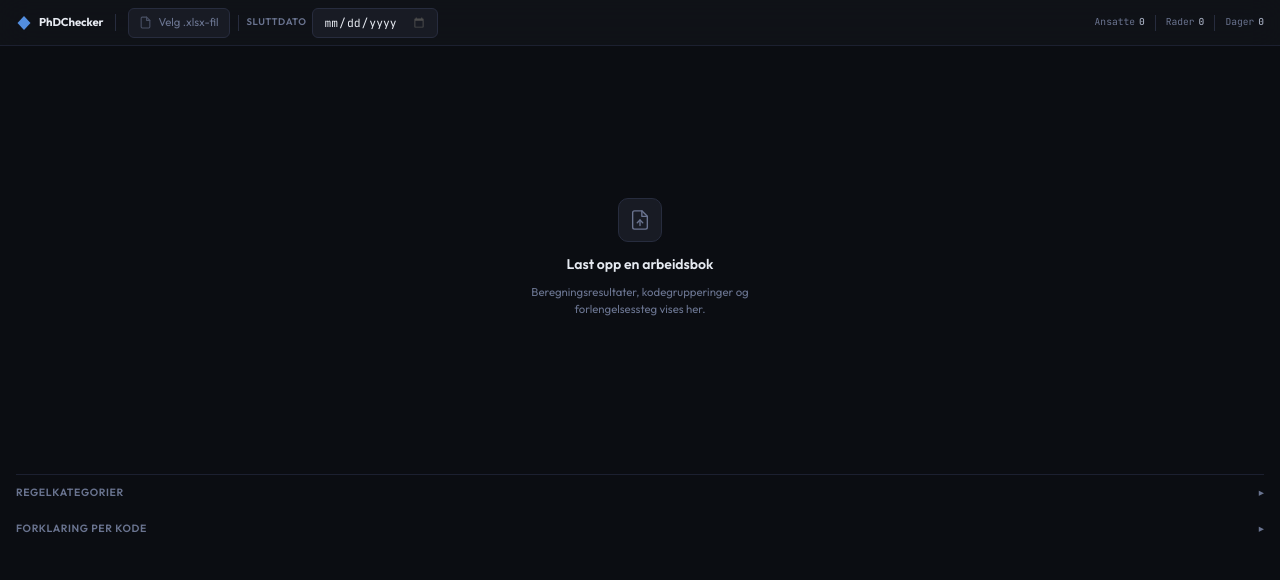
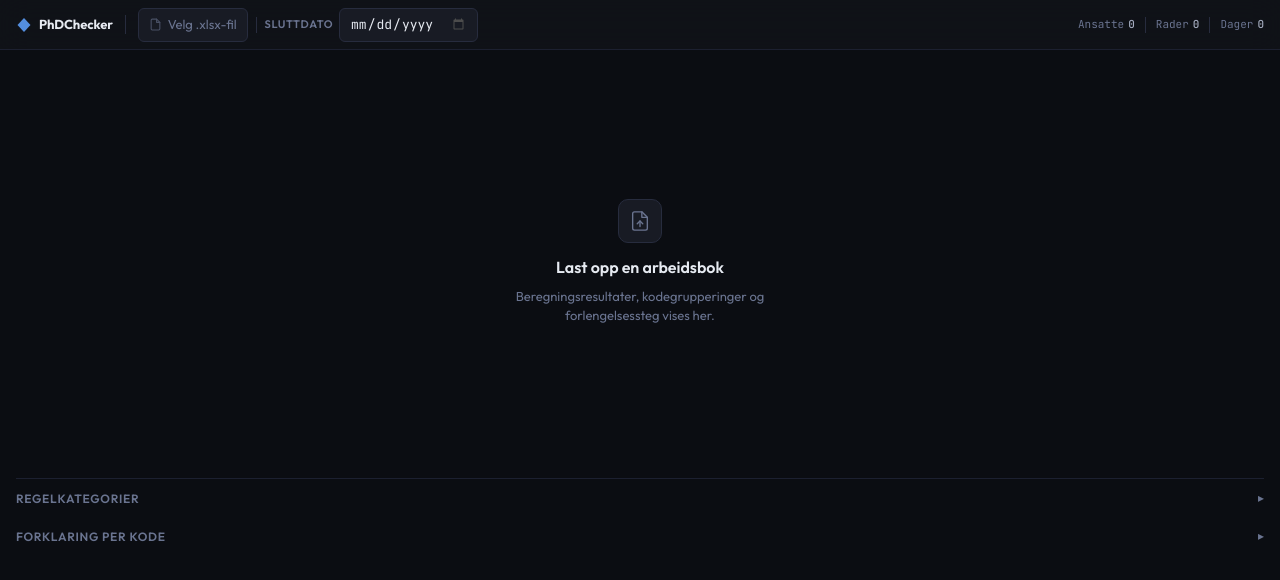
Before and after one commit to UiT-ITA/NySluttdato, a React (Vite) app: page / in a window 1280 px wide. Shown: the top 580 px of the page. Built offline with nearby package versions, Linux system fonts and the light colour scheme.

Commit message:
feat: adjust component dimensions and font sizes for improved readability and layout consistency

```diff
--- a/src/App.css
+++ b/src/App.css
@@ -20,7 +20,7 @@
   align-items: center;
   gap: 10px;
   padding: 0 16px;
-  height: 46px;
+  height: 50px;
   background: rgba(17, 19, 24, 0.92);
   border-bottom: 1px solid var(--border-0);
   backdrop-filter: blur(16px);
@@ -75,7 +75,7 @@
   display: inline-flex;
   align-items: center;
   gap: 6px;
-  height: 30px;
+  height: 34px;
   padding: 0 10px;
   background: var(--bg-2);
   border: 1px solid var(--border-1);
@@ -266,7 +266,7 @@
   gap: 4px;
   padding: 2px 8px;
   border-radius: 10px;
-  font-size: 0.625rem;
+  font-size: 0.6875rem;
   font-weight: 600;
   text-transform: uppercase;
   letter-spacing: 0.05em;
@@ -295,7 +295,7 @@
 }
 
 .final-date-label {
-  font-size: 0.625rem;
+  font-size: 0.6875rem;
   font-weight: 600;
   text-transform: uppercase;
   letter-spacing: 0.06em;
@@ -330,7 +330,7 @@
 }
 
 .meta-label {
-  font-size: 0.625rem;
+  font-size: 0.6875rem;
   font-weight: 600;
   text-transform: uppercase;
   letter-spacing: 0.06em;
@@ -430,7 +430,7 @@
   align-items: center;
   padding: 2px 7px;
   border-radius: 10px;
-  font-size: 0.625rem;
+  font-size: 0.6875rem;
   font-weight: 500;
   background: var(--bg-3);
   color: var(--text-1);
@@ -498,7 +498,7 @@
 .data-table th {
   padding: 5px 10px;
   text-align: left;
-  font-size: 0.625rem;
+  font-size: 0.6875rem;
   font-weight: 600;
   text-transform: uppercase;
   letter-spacing: 0.06em;
--- a/src/index.css
+++ b/src/index.css
@@ -51,7 +51,7 @@
   --radius-lg: 8px;
 
   font-family: var(--font-ui);
-  font-size: 14px;
+  font-size: 16px;
   line-height: 1.5;
   color: var(--text-1);
   background: var(--bg-0);
@@ -114,7 +114,7 @@ select {
   padding: 5px 10px;
   color: var(--text-0);
   font-size: 0.8125rem;
-  height: 30px;
+  height: 34px;
   font-family: var(--font-mono);
   transition: border-color 0.15s;
 }
```
